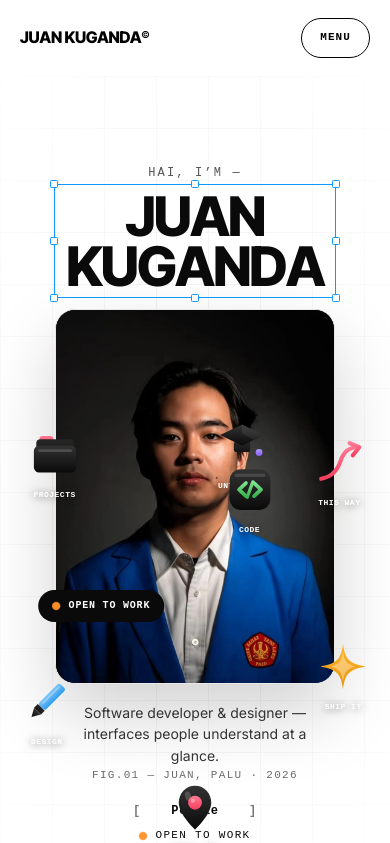
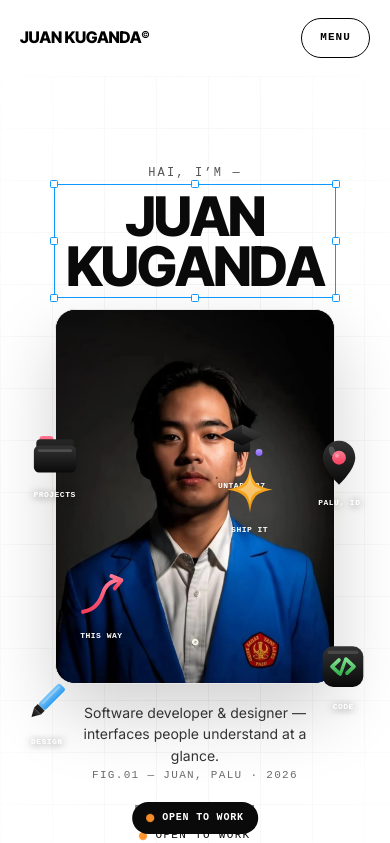
Before and after one commit to juanKuganda/portofoliov3, a React (Vite) app: page / in a window 390 px wide. Shown: the top 843 px of the page. Built offline with nearby package versions, Linux system fonts and the light colour scheme; a web font is replaced by a local one.

Commit message:
Hero v11 styles (2/2)

```diff
--- a/src/index.css
+++ b/src/index.css
@@ -765,7 +765,9 @@ a {
 .reel-stickers {
   position: absolute;
   inset: 0;
-  z-index: 3;
+  /* Behind the card (z 2) and corners (z 3): the wave tucks behind
+     the portrait = depth. Mobile re-raises it onto the photo. */
+  z-index: 1;
   pointer-events: none;
 }
 .sticker {
@@ -1114,15 +1116,17 @@ a.sticker:focus-visible .doodle-pill {
     padding: 8px 14px;
   }
   /* Sticker positions tuned for the mobile card (hero-relative).
-     All six sit on the portrait like stickers on a photo. */
+     Order follows the wave array: folder, pencil, cap, squiggle,
+     spark, pin, code, pill. All eight sit on the portrait like
+     stickers on a photo. */
   .reel-stickers .sticker:nth-child(1) { top: 44% !important; left: 14% !important; } /* folder */
   .reel-stickers .sticker:nth-child(2) { top: 72% !important; left: 12% !important; } /* pencil */
   .reel-stickers .sticker:nth-child(3) { top: 43% !important; left: 62% !important; } /* cap */
-  .reel-stickers .sticker:nth-child(4) { top: 45% !important; left: 87% !important; } /* pin */
-  .reel-stickers .sticker:nth-child(5) { top: 68% !important; left: 88% !important; } /* code */
-  .reel-stickers .sticker:nth-child(6) { top: 84% !important; left: 50% !important; } /* pill */
-  .reel-stickers .sticker:nth-child(7) { top: 48% !important; left: 64% !important; } /* spark */
-  .reel-stickers .sticker:nth-child(8) { top: 60% !important; left: 26% !important; } /* squiggle */
+  .reel-stickers .sticker:nth-child(4) { top: 60% !important; left: 26% !important; } /* squiggle */
+  .reel-stickers .sticker:nth-child(5) { top: 48% !important; left: 64% !important; } /* spark */
+  .reel-stickers .sticker:nth-child(6) { top: 45% !important; left: 87% !important; } /* pin */
+  .reel-stickers .sticker:nth-child(7) { top: 68% !important; left: 88% !important; } /* code */
+  .reel-stickers .sticker:nth-child(8) { top: 84% !important; left: 50% !important; } /* pill */
   /* Ruler stays, slimmer, above the caption row. */
   .reel-ruler {
     height: 34px;
```
